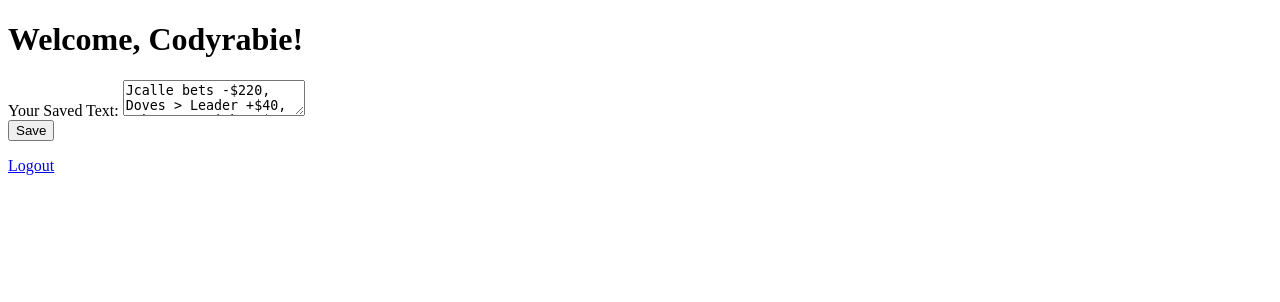
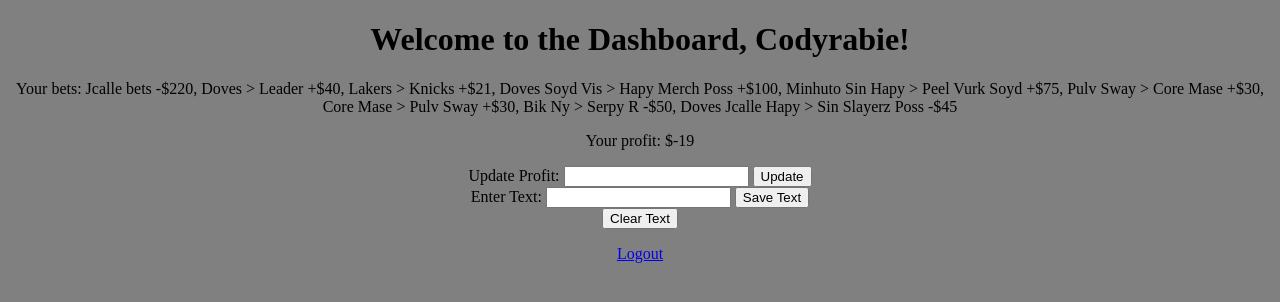
Before and after one commit to Cxdyr/BettingLog, a Flask app: page /dashboard in a window 1280 px wide. Shown: the top 302 px of the page. Run offline with Flask 2, Linux system fonts and the light colour scheme; a user stored in the database is signed in; data comes from the database, SQL or seed files in the repository; both versions use the stored data as it was after the commit.

Commit message:
Functioning List and Profit, updates to app.py and html files

```diff
--- a/app.py
+++ b/app.py
@@ -1,80 +1,112 @@
-# Import necessary libraries
+# app.py
+
 from flask import Flask, render_template, request, redirect, url_for, session
 from flask_sqlalchemy import SQLAlchemy
 from werkzeug.security import generate_password_hash, check_password_hash
+from flask import jsonify
 
-# Configure Flask app
+
 app = Flask(__name__)
-app.config['SECRET_KEY'] = 'sponge'  # Change this to a secure key
 app.config['SQLALCHEMY_DATABASE_URI'] = 'sqlite:///users.db'
+app.config['SECRET_KEY'] = 'sponge'
 db = SQLAlchemy(app)
 
-# Define User model
 class User(db.Model):
     id = db.Column(db.Integer, primary_key=True)
     username = db.Column(db.String(80), unique=True, nullable=False)
     password = db.Column(db.String(120), nullable=False)
     saved_text = db.Column(db.String(500))
+    profit = db.Column(db.Integer)
 
-# Create database tables
+# Create the database
 db.create_all()
 
-# Route for home page
 @app.route('/')
-def home():
+def index():
     return render_template('index.html')
 
-# Route for registration
 @app.route('/register', methods=['GET', 'POST'])
 def register():
     if request.method == 'POST':
         username = request.form['username']
         password = request.form['password']
-
         hashed_password = generate_password_hash(password, method='sha256')
-
-        new_user = User(username=username, password=hashed_password)
+        new_user = User(username=username, password=hashed_password, saved_text="", profit=0)
         db.session.add(new_user)
         db.session.commit()
-
         return redirect(url_for('login'))
-
     return render_template('register.html')
 
-# Route for login
 @app.route('/login', methods=['GET', 'POST'])
 def login():
     if request.method == 'POST':
         username = request.form['username']
         password = request.form['password']
-
         user = User.query.filter_by(username=username).first()
-
         if user and check_password_hash(user.password, password):
             session['user_id'] = user.id
             return redirect(url_for('dashboard'))
-
     return render_template('login.html')
 
-# Route for dashboard
-@app.route('/dashboard', methods=['GET', 'POST'])
+@app.route('/dashboard')
 def dashboard():
     if 'user_id' in session:
-        user = User.query.get(session['user_id'])
+        user = User.query.filter_by(id=session['user_id']).first()
+        return render_template('dashboard.html', user=user)
+    return redirect(url_for('login'))
 
+@app.route('/save_text', methods=['POST'])
+def save_text():
+    if 'user_id' in session:
+        user = User.query.filter_by(id=session['user_id']).first()
         if request.method == 'POST':
-            user.saved_text = request.form['saved_text']
+            text_input = request.form.get('text_input', '')
+            if user.saved_text:
+                user.saved_text += ", "
+            user.saved_text += text_input
             db.session.commit()
 
-        return render_template('dashboard.html', username=user.username, saved_text=user.saved_text)
+    return redirect(url_for('dashboard', user=user))
 
-    return redirect(url_for('login'))
+# ... (existing code)
 
-# Route for logout
+@app.route('/clear_text', methods=['POST'])
+def clear_text():
+    if 'user_id' in session:
+        user = User.query.filter_by(id=session['user_id']).first()
+
+        # Clear the user's saved text
+        user.saved_text = ""
+        user.profit = 0
+
+        db.session.commit()
+        return redirect(url_for('dashboard', user=user))
+
+
+# ... (existing code)
+
+
+
+@app.route('/update_profit', methods=['POST'])
+def update_profit():
+    if 'user_id' in session:
+        user = User.query.filter_by(id=session['user_id']).first()
+        if request.method == 'POST':
+            try:
+                profit_update = float(request.form['profit_update'])
+                user.profit += profit_update
+                db.session.commit()
+            except ValueError:
+                pass  # Handle invalid input (non-numeric)
+
+    return redirect(url_for('dashboard', user=user))  # Pass 'user' to the template
+
+
+
 @app.route('/logout')
 def logout():
     session.pop('user_id', None)
     return redirect(url_for('login'))
 
 if __name__ == '__main__':
-    app.run(debug=True)
+    app.run(host="0.0.0.0", port=2000,debug=True)
--- a/templates/dashboard.html
+++ b/templates/dashboard.html
@@ -2,18 +2,31 @@
 <html lang="en">
 <head>
     <meta charset="UTF-8">
-    <meta http-equiv="X-UA-Compatible" content="IE=edge">
     <meta name="viewport" content="width=device-width, initial-scale=1.0">
-    <link rel="style" href="../static/style.css">
     <title>Dashboard</title>
+    <link rel="stylesheet" href="../static/style.css">
 </head>
 <body>
-    <h1>Welcome, {{ username }}!</h1>
-    <form method="post">
-        <label for="saved_text">Your Saved Text:</label>
-        <textarea id="saved_text" name="saved_text">{{ saved_text }}</textarea><br>
-        <button type="submit">Save</button>
+    <h1>Welcome to the Dashboard, {{ user.username }}!</h1>
+    <p>Your bets: {{ user.saved_text }}</p>
+    <p>Your profit: ${{ user.profit }}</p>
+
+    <form method="post" action="{{ url_for('update_profit') }}">
+        <label for="profit_update">Update Profit:</label>
+        <input type="number" step="0.01" name="profit_update" required>
+        <input type="submit" value="Update">
     </form>
+
+    <form method="post" action="{{ url_for('save_text') }}">
+        <label for="text_input">Enter Text:</label>
+        <input type="text" name="text_input" required>
+        <input type="submit" value="Save Text">
+    </form>
+
+    <form method="post" action="{{ url_for('clear_text') }}" onsubmit="return confirm('Are you sure you want to clear your text?');">
+        <input type="submit" value="Clear Text">
+    </form>
+
     <p><a href="{{ url_for('logout') }}">Logout</a></p>
 </body>
 </html>
--- a/templates/login.html
+++ b/templates/login.html
@@ -4,7 +4,7 @@
     <meta charset="UTF-8">
     <meta http-equiv="X-UA-Compatible" content="IE=edge">
     <meta name="viewport" content="width=device-width, initial-scale=1.0">
-    <link rel="style" href="../static/style.css">
+    <link rel="stylesheet" href="../static/style.css">
     <title>Login</title>
 </head>
 <body>
```
Also changed, not shown: users.db.
